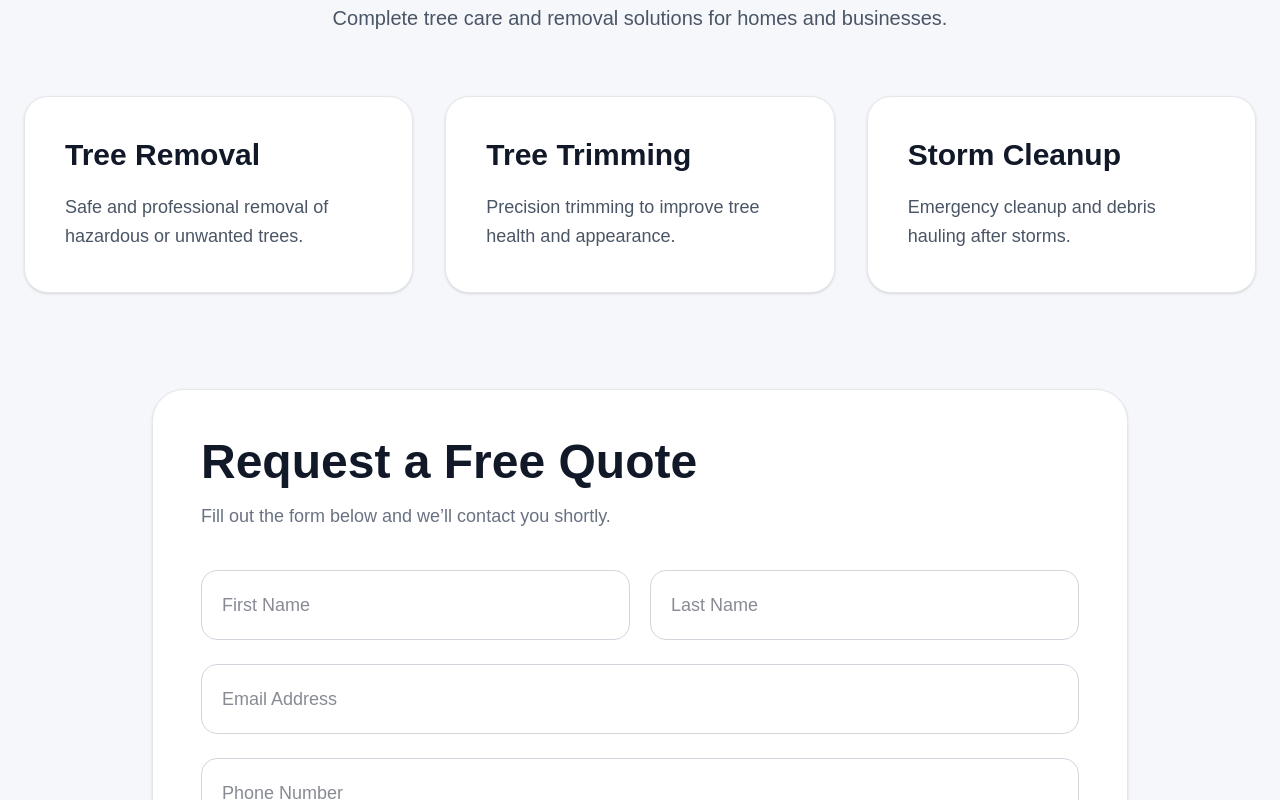
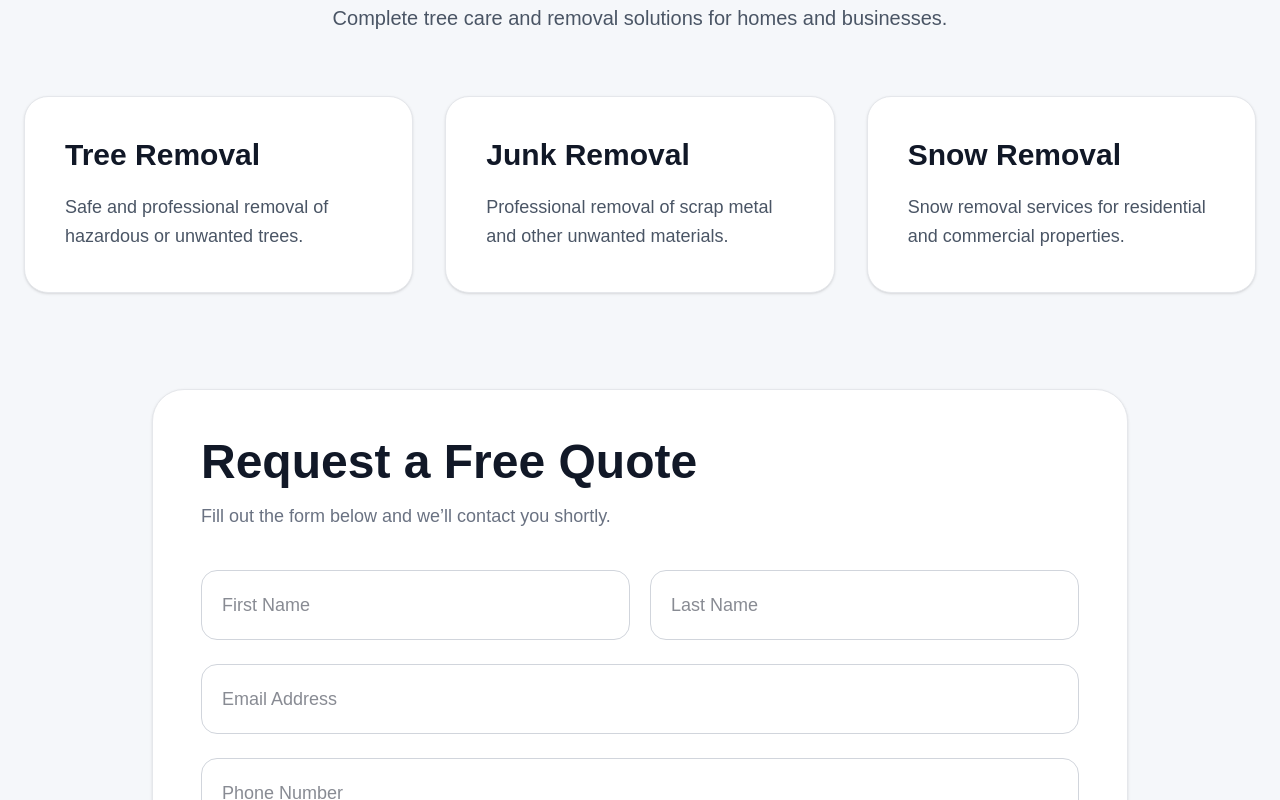
Before and after one commit to oliphantremoval/espocrm-website, a Next.js app: page / in a window 1280 px wide. Shown: the part 940-1740 px from the top of the page. Built offline with nearby package versions, Linux system fonts and the light colour scheme.

Commit message:
Professional redesign

```diff
--- a/app/page.tsx
+++ b/app/page.tsx
@@ -99,7 +99,7 @@ export default function Home() {
             </a>
 
             <a
-              href="tel:3137575521"
+              href="tel:8108821604"
               className="bg-green-700 hover:bg-green-800 text-white px-6 py-3 rounded-xl font-semibold transition"
             >
               Call Now
@@ -133,7 +133,7 @@ export default function Home() {
               </a>
 
               <a
-                href="tel:3137575521"
+                href="tel:8108821604"
                 className="border border-gray-300 hover:border-gray-400 px-8 py-4 rounded-xl font-semibold text-lg transition"
               >
                 Call Today
@@ -143,7 +143,7 @@ export default function Home() {
 
           <div>
             <img
-              src="https://images.unsplash.com/photo-1504307651254-35680f356dfd?q=80&w=1400&auto=format&fit=crop"
+              src="https://files.catbox.moe/fy4rb5.png"
               alt="Tree removal"
               className="rounded-3xl shadow-2xl w-full h-[500px] object-cover"
             />
@@ -171,12 +171,12 @@ export default function Home() {
                 desc: 'Safe and professional removal of hazardous or unwanted trees.',
               },
               {
-                title: 'Tree Trimming',
-                desc: 'Precision trimming to improve tree health and appearance.',
+                title: 'Junk Removal',
+                desc: 'Professional removal of scrap metal and other unwanted materials.',
               },
               {
-                title: 'Storm Cleanup',
-                desc: 'Emergency cleanup and debris hauling after storms.',
+                title: 'Snow Removal',
+                desc: 'Snow removal services for residential and commercial properties.',
               },
             ].map((service, index) => (
               <div
@@ -298,15 +298,15 @@ export default function Home() {
 
             <div className="space-y-4 text-lg text-gray-700">
               <p>
-                <strong>Phone:</strong> (313) 757-5521
+                <strong>Phone:</strong> (810) 882-1604
               </p>
 
               <p>
-                <strong>Email:</strong> info@oliphantremoval.com
+                <strong>Email:</strong> oliphantremoval@gmail.com
               </p>
 
               <p>
-                <strong>Service Area:</strong> Michigan and surrounding areas
+                <strong>Service Area:</strong> Lapeer county and surrounding areas
               </p>
             </div>
           </div>
```
